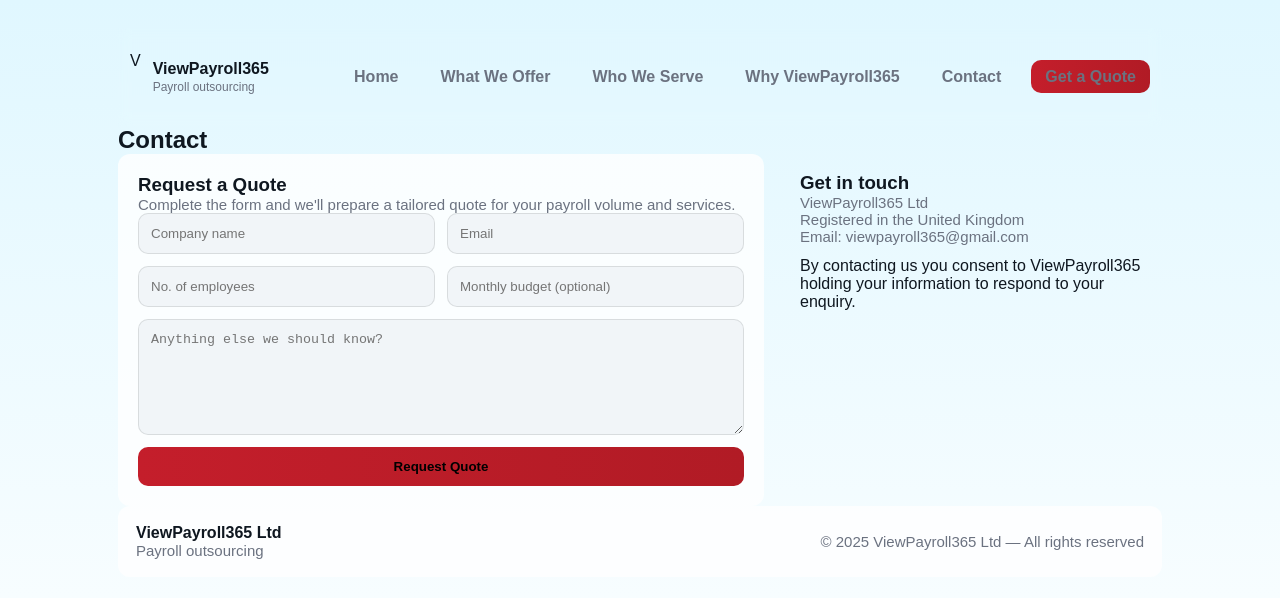
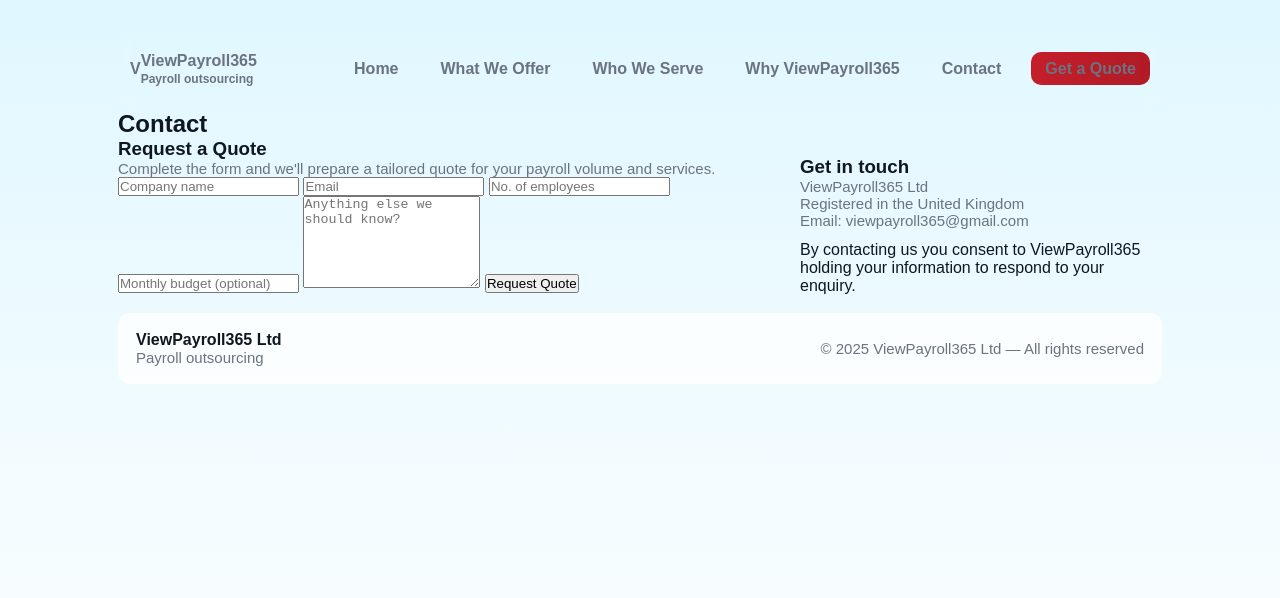
Before and after one commit to viewpayroll365-create/viewpayroll365, a plain HTML site: page contact.html in a window 1280 px wide. Drawn offline with Linux system fonts and the light colour scheme.

Commit message:
Refactor styles for brand and hero sections
Updated styles for brand and hero sections, removing unused contact box styles.

```diff
--- a/style.css
+++ b/style.css
@@ -14,7 +14,7 @@
 * { box-sizing: border-box; margin: 0; padding: 0; }
 html, body {
   height: 100%;
-  background: linear-gradient(180deg, #e0f7ff, #ffffff); /* full page gradient */
+  background: linear-gradient(180deg, #e0f7ff, #ffffff);
   color: #0f1720;
   font-family: Arial, sans-serif;
 }
@@ -38,11 +38,15 @@ header {
   padding: 12px;
   border-radius: 12px;
 }
-.brand { display: flex; align-items: center; gap: 12px; }
-.logo { height: 50px; width: auto; display: block; margin: 0; }
-.brand-name { font-weight: 800; }
-.brand-sub { font-size: 12px; color: var(--muted); margin-top: 2px; }
+.brand {
+  display: flex;
+  align-items: center;
+  font-size: 16px;
+  font-weight: 600;
+  color: var(--muted);
+}
 
+/* Nav Menu */
 nav ul {
   display: flex;
   gap: 18px;
@@ -66,9 +70,9 @@ nav a:hover { color: #0f1720; background: rgba(0,0,0,0.05); }
 /* =========================
    Hero Section
 ========================= */
-.hero { display: grid; grid-template-columns: 1fr 420px; gap: 24px; align-items: center; padding: 48px 0; }
+.hero { display: grid; grid-template-columns: 1fr; gap: 24px; align-items: center; padding: 48px 0; }
 .hero-card {
-  background: rgba(255,255,255,0.8); /* light sheet background */
+  background: rgba(255,255,255,0.8);
   padding: 28px;
   border-radius: 16px;
 }
@@ -89,33 +93,6 @@ p.lead { color: var(--muted); margin-bottom: 18px; }
   background: rgba(255,255,255,0.6);
   font-weight: 700;
 }
-
-/* =========================
-   Contact Box
-========================= */
-.contact-box {
-  background: rgba(255,255,255,0.8);
-  padding: 20px;
-  border-radius: 12px;
-}
-form { display: grid; grid-template-columns: 1fr 1fr; gap: 12px; }
-form .full { grid-column: 1 / -1; }
-input, textarea, select {
-  background: rgba(240, 244, 248, 0.9);
-  border: 1px solid rgba(0,0,0,0.1);
-  padding: 12px;
-  border-radius: 10px;
-  color: #0f1720;
-}
-button.btn {
-  grid-column: 1 / -1;
-  padding: 12px;
-  border-radius: 10px;
-  border: 0;
-  background: linear-gradient(90deg, var(--accent), #b11b25);
-  font-weight: 700;
-}
-.contact-email { margin-top: 10px; font-size: 13px; color: var(--muted); }
 
 /* =========================
    Cards / Services / Who / Reasons
```
